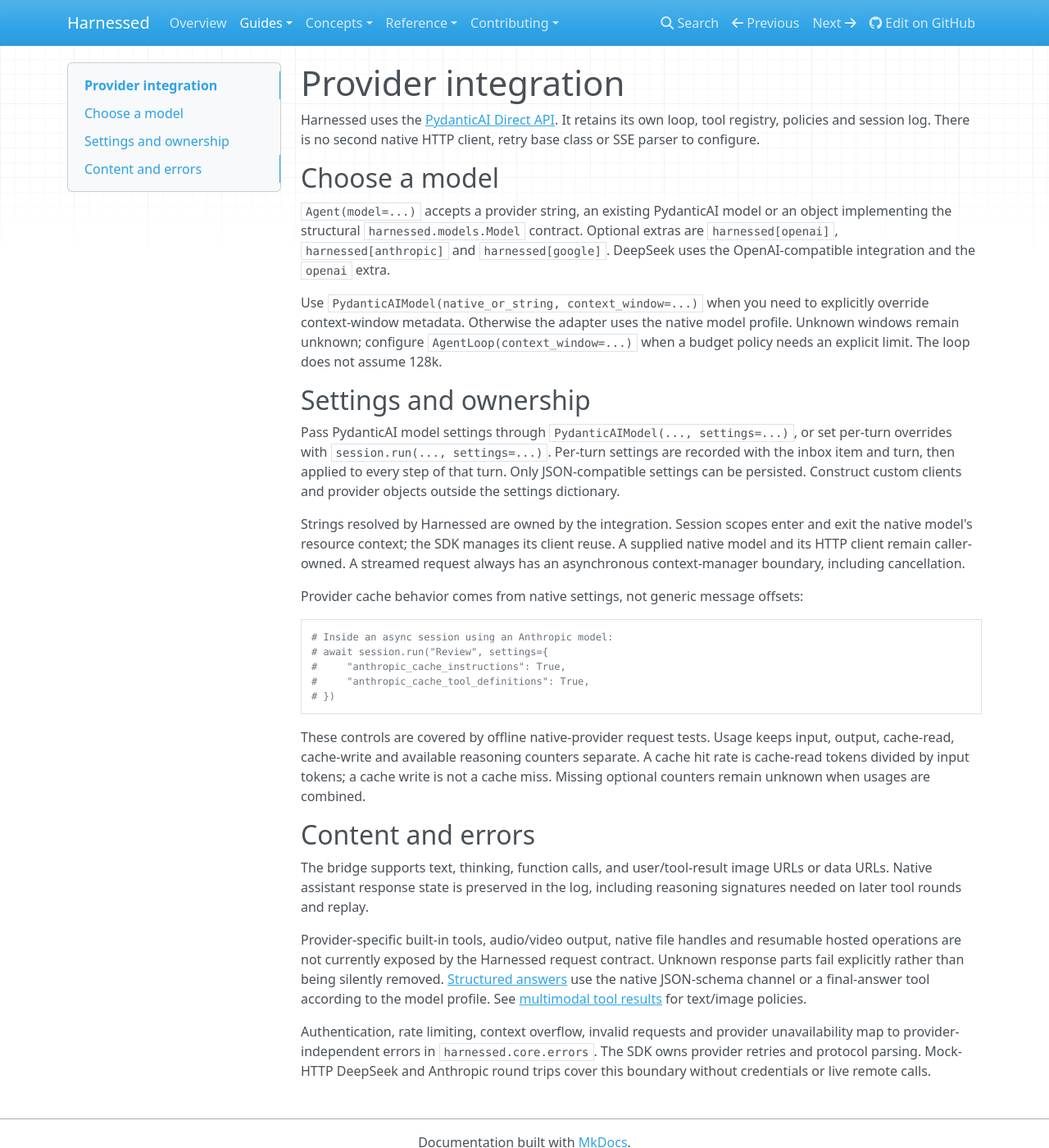
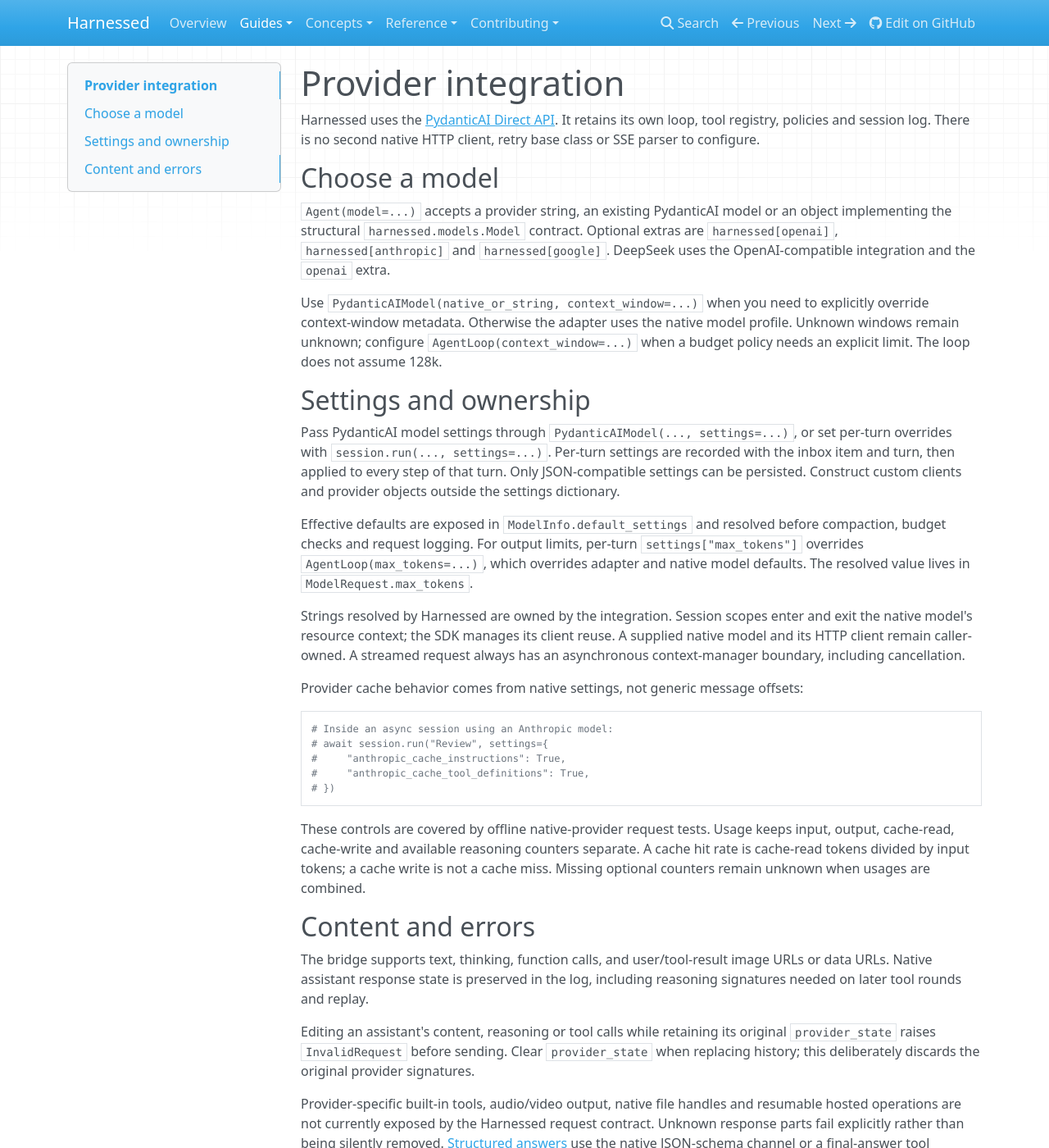
Before and after one commit to mathisarends/cordify, an MkDocs documentation site: the page built from docs/guides/models.md, in a window 1280 px wide and 1400 px high. Shown: the whole window at 82% size. Built offline with MkDocs 1.6.1, drawn with Linux system fonts in a browser that asks for light colours; nearby versions of some CDN libraries.

Commit message:
fix: retain usage from invalid compaction responses and document corrected contracts

```diff
--- a/docs/guides/models.md
+++ b/docs/guides/models.md
@@ -23,6 +23,11 @@
 recorded with the inbox item and turn, then applied to every step of that turn.
 Only JSON-compatible settings can be persisted. Construct custom clients and
 provider objects outside the settings dictionary.
+
+Effective defaults are exposed in `ModelInfo.default_settings` and resolved before
+compaction, budget checks and request logging. For output limits, per-turn
+`settings["max_tokens"]` overrides `AgentLoop(max_tokens=...)`, which overrides
+adapter and native model defaults. The resolved value lives in `ModelRequest.max_tokens`.
 
 Strings resolved by Harnessed are owned by the integration. Session scopes enter
 and exit the native model's resource context; the SDK manages its client reuse.
@@ -50,6 +55,10 @@
 Native assistant response state is preserved in the log, including reasoning
 signatures needed on later tool rounds and replay.
 
+Editing an assistant's content, reasoning or tool calls while retaining its original
+`provider_state` raises `InvalidRequest` before sending. Clear `provider_state` when
+replacing history; this deliberately discards the original provider signatures.
+
 Provider-specific built-in tools, audio/video output, native file handles and
 resumable hosted operations are not currently exposed by the Harnessed request
 contract. Unknown response parts fail explicitly rather than being silently
```
Also changed, not shown: docs/guides/compaction.md (+6 -1 lines), docs/guides/tools.md (+4 -0 lines), 2 other files.
